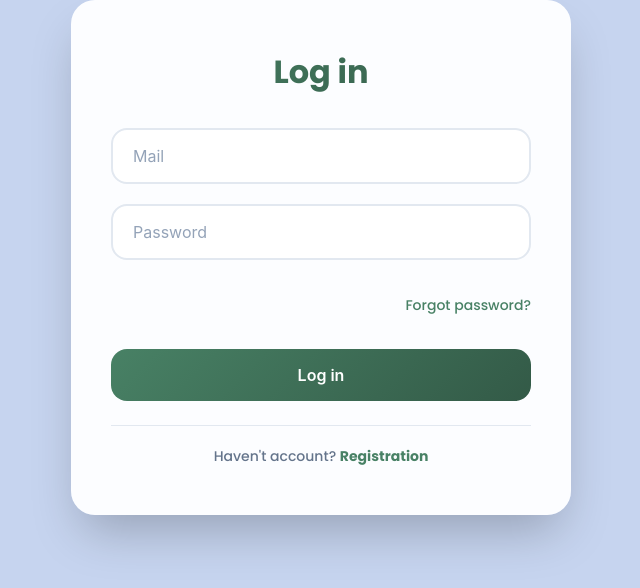
After one commit to Hiroto321/Motorcycle_kawasaki_dillership, a Flask app: page /login in a window 1280 px wide. The commit adds this page. Shown: the top 588 px of the page, without its empty margins (319-959 px from the left). Run offline with Flask 3, Linux system fonts and the light colour scheme; some libraries are stand-ins or nearby versions.

Commit message:
feat: add user registration with PostgreSQL database

```diff
--- a/flask_app/app.py
+++ b/flask_app/app.py
@@ -1,67 +1,105 @@
-from flask import Flask, render_template, request, redirect, url_for, session, jsonify
+from flask import Flask, render_template, request, redirect, url_for, session, flash
+from database import register_user, login_user, get_user_by_id
 from functools import wraps
 import os
 from dotenv import load_dotenv
 
 load_dotenv()
 
-app = Flask(__name__)
+app = Flask(__name__)  # ← ИСПРАВЛЕНО: было Flask(name)
 app.secret_key = os.getenv('SECRET_KEY', 'dev-secret-key')
 
-# Декоратор для проверки авторизации
+
+# ============================================
+# ДЕКОРАТОР ДЛЯ ЗАЩИТЫ РОУТОВ
+# ============================================
+
 def login_required(f):
     @wraps(f)
     def decorated_function(*args, **kwargs):
         if 'user_id' not in session:
+            flash('Пожалуйста, войдите в систему', 'warning')
             return redirect(url_for('login'))
         return f(*args, **kwargs)
     return decorated_function
 
 
+# ============================================
+# РОУТЫ
+# ============================================
+
 @app.route('/')
 def index():
+    """Главная страница"""
     return render_template('index.html')
 
-# Страница входа
-@app.route('/login', methods=['GET', 'POST'])
-def login():
-    if request.method == 'POST':
-        email = request.form.get('email')
-        password = request.form.get('password')
 
-        # ВРЕМЕННО: простой вход (потом будет проверка в БД)
-        if email and password:
-            session['user_id'] = 1
-            session['username'] = email.split('@')[0]
-            return redirect(url_for('index'))
-
-    return render_template('login.html')
-
-# Страница регистрации
 @app.route('/register', methods=['GET', 'POST'])
 def register():
+    """Страница регистрации"""
     if request.method == 'POST':
         username = request.form.get('username')
         email = request.form.get('email')
         password = request.form.get('password')
 
-        # ВРЕМЕННО: простая регистрация (потом будет запись в БД)
-        if username and email and password:
-            return redirect(url_for('login'))
+        if not username or not email or not password:
+            flash('Все поля обязательны', 'error')
+            return redirect(url_for('register'))
+
+        user_id = register_user(username, email, password)
+
+        if user_id:
+            flash('Регистрация успешна! Добро пожаловать!', 'success')
+            # ← Перебрасываем на главную после регистрации
+            return redirect(url_for('index'))
+        else:
+            flash('Ошибка регистрации. Возможно, email уже занят.', 'error')
+            return redirect(url_for('register'))
 
     return render_template('register.html')
 
-# Выход
+
+@app.route('/login', methods=['GET', 'POST'])
+def login():
+    """Страница входа"""
+    if request.method == 'POST':
+        email = request.form.get('email')
+        password = request.form.get('password')
+
+        user = login_user(email, password)
+
+        if user:
+            session['user_id'] = user['id']
+            session['username'] = user['username']
+
+            flash(f'Добро пожаловать, {user["username"]}!', 'success')
+            return redirect(url_for('index'))
+        else:
+            flash('Неверный email или пароль', 'error')
+            return redirect(url_for('login'))
+
+    return render_template('login.html')
+
+
 @app.route('/logout')
 def logout():
+    """Выход из системы"""
     session.clear()
+    flash('Вы вышли из системы', 'info')
     return redirect(url_for('index'))
 
-# Профиль пользователя (защищённый роут)
+
 @app.route('/profile')
 @login_required
 def profile():
-    return render_template('profile.html', username=session.get('username'))
+    """Страница профиля"""
+    user = get_user_by_id(session['user_id'])
+    return render_template('profile.html', user=user)
 
-if __name__ == '__main__':
+
+# ============================================
+# ЗАПУСК
+# ============================================
+
+if __name__ == '__main__':  # ← ИСПРАВЛЕНО: было if name == 'main':
     app.run(debug=True, port=5000)
--- a/flask_app/static/css/style.css
+++ b/flask_app/static/css/style.css
@@ -0,0 +1,350 @@
+/* ============================================
+   ОБЩИЕ СТИЛИ (из всех файлов)
+   ============================================ */
+
+@import url('https://fonts.googleapis.com/css2?family=Poppins:wght@400;500;700;800&display=swap');
+
+* {
+    margin: 0;
+    padding: 0;
+    box-sizing: border-box;
+}
+
+body {
+    font-family: "Poppins", sans-serif;
+    font-weight: 400;
+    color: #ffffff;
+    font-size: 16px;
+    background-color: #c6d4ef;
+}
+
+a {
+    text-decoration: none;
+}
+
+img {
+    max-width: 100%;
+}
+
+.wrapper {
+    width: 100%;
+}
+
+.container {
+    width: 1400px;
+    margin: 0 auto;
+}
+
+/* ============================================
+   HEADER & NAVIGATION (из index.css)
+   ============================================ */
+
+header {
+    padding: 50px 0;
+}
+
+header .logo {
+    text-transform: uppercase;
+    font-size: 29px;
+    font-weight: 800;
+}
+
+header nav {
+    float: right;
+    width: 50%;
+}
+
+header nav ul {
+    list-style: none;
+    display: flex;
+    justify-content: space-between;
+    z-index: 2;
+    position: relative;
+}
+
+header nav ul li {
+    display: inline-block;
+}
+
+header nav ul li a {
+    color: #ffffff;
+}
+
+header nav ul li.active::after {
+    content: '';
+    display: block;
+    width: 40px;
+    height: 5px;
+    background: #488165;
+    border-radius: 10px;
+}
+
+header nav ul li:not(.active):not(.btn) a:hover {
+    border-bottom: 5px solid #488165;
+}
+
+header nav ul li.btn a {
+    background: #488165;
+    padding: 5px 17px;
+    border-radius: 5px;
+    transition: all 500ms ease;
+}
+
+header nav ul li.btn a:hover {
+    background: #335a47;
+}
+
+/* ============================================
+   HERO SECTION (из index.css)
+   ============================================ */
+
+.hero {
+    padding-bottom: 100px;
+    position: relative;
+    z-index: 1;
+}
+
+.hero--info {
+    width: 530px;
+    padding-top: 70px;
+}
+
+.hero--info h2 {
+    color: #488165;
+    font-size: 50px;
+    font-weight: 600;
+}
+
+.hero--info h1 {
+    font-size: 20px;
+    font-weight: 600;
+}
+
+.hero--info p {
+    font-weight: 500;
+    line-height: 170%;
+    margin: 30px 0;
+}
+
+.hero--info .btn {
+    background: #488165;
+    color: white;
+    border-radius: 50px;
+    padding: 15px 30px;
+    border: 0;
+    transition: all 500ms ease;
+    font-size: 18px;
+}
+
+.hero--info .btn:hover {
+    cursor: pointer;
+    transform: scale(1.1);
+}
+
+.hero img {
+    position: absolute;
+    top: 0px;
+    right: 0px;
+}
+
+/* ============================================
+   ФОРМЫ (из login.css и register.css)
+   ============================================ */
+
+main {
+    width: 100%;
+    display: flex;
+    justify-content: center;
+    align-items: center;
+    position: relative;
+}
+
+.login-form-container,
+.register-form-container {
+    background: rgba(255, 255, 255, 0.95);
+    backdrop-filter: blur(10px);
+    border-radius: 24px;
+    padding: 48px 40px;
+    width: 100%;
+    max-width: 500px;
+    box-shadow: 0 25px 50px -12px rgba(0, 0, 0, 0.25);
+    animation: fadeInUp 0.6s ease-out;
+    position: relative;
+    z-index: 1;
+}
+
+.form-title {
+    font-size: 32px;
+    font-weight: 700;
+    text-align: center;
+    margin-bottom: 32px;
+    background: linear-gradient(135deg, #488165 0%, #335a47 100%);
+    -webkit-background-clip: text;
+    background-clip: text;
+    color: transparent;
+}
+
+.form-fields {
+    display: flex;
+    flex-direction: column;
+    gap: 20px;
+    margin-bottom: 32px;
+}
+
+.form-field {
+    width: 100%;
+}
+
+.form-field input {
+    width: 100%;
+    padding: 16px 20px;
+    font-size: 16px;
+    font-family: "Inter", sans-serif;
+    border: 2px solid #e2e8f0;
+    border-radius: 16px;
+    background: white;
+    transition: all 0.3s ease;
+    outline: none;
+}
+
+.form-field input:focus {
+    border-color: #488165;
+    box-shadow: 0 0 0 4px rgba(72, 129, 101, 0.1);
+}
+
+.form-field input::placeholder {
+    color: #94a3b8;
+    font-weight: 400;
+}
+
+/* Кнопки форм */
+.form_buttons,
+.form_butons {
+    text-align: center;
+}
+
+.button {
+    width: 100%;
+    padding: 16px 32px;
+    font-size: 16px;
+    font-weight: 600;
+    font-family: "Inter", sans-serif;
+    color: white;
+    background: linear-gradient(135deg, #488165 0%, #335a47 100%);
+    border: none;
+    border-radius: 16px;
+    cursor: pointer;
+    transition: all 0.3s ease;
+    position: relative;
+    overflow: hidden;
+}
+
+.button::before {
+    content: '';
+    position: absolute;
+    top: 0;
+    left: -100%;
+    width: 100%;
+    height: 100%;
+    background: linear-gradient(90deg, transparent, rgba(255, 255, 255, 0.2), transparent);
+    transition: left 0.5s ease;
+}
+
+.button:hover::before {
+    left: 100%;
+}
+
+.button:hover {
+    transform: translateY(-2px);
+    box-shadow: 0 10px 20px -5px rgba(72, 129, 101, 0.4);
+}
+
+.button:active {
+    transform: translateY(0);
+}
+
+/* Ссылки в формах */
+.forgot-password {
+    text-align: right;
+    margin-bottom: 32px;
+}
+
+.forgot-link {
+    color: #488165;
+    text-decoration: none;
+    font-size: 14px;
+    font-weight: 500;
+    transition: all 0.3s ease;
+    position: relative;
+}
+
+.forgot-link::after {
+    content: '';
+    position: absolute;
+    bottom: -2px;
+    left: 0;
+    width: 0;
+    height: 2px;
+    background: #488165;
+    transition: width 0.3s ease;
+}
+
+.forgot-link:hover::after {
+    width: 100%;
+}
+
+.forgot-link:hover {
+    color: #2d5a44;
+}
+
+.register-link {
+    text-align: center;
+    margin-top: 24px;
+    padding-top: 20px;
+    border-top: 1px solid #e2e8f0;
+}
+
+.register-link p {
+    color: #64748b;
+    font-size: 14px;
+    font-weight: 500;
+}
+
+.register-link a {
+    color: #488165;
+    text-decoration: none;
+    font-weight: 600;
+    transition: all 0.3s ease;
+    position: relative;
+}
+
+.register-link a::after {
+    content: '';
+    position: absolute;
+    bottom: -2px;
+    left: 0;
+    width: 0;
+    height: 2px;
+    background: #488165;
+    transition: width 0.3s ease;
+}
+
+.register-link a:hover::after {
+    width: 100%;
+}
+
+.register-link a:hover {
+    color: #2d5a44;
+}
+
+/* Анимации */
+@keyframes fadeInUp {
+    from {
+        opacity: 0;
+        transform: translateY(30px);
+    }
+    to {
+        opacity: 1;
+        transform: translateY(0);
+    }
+}
--- /dev/null
+++ b/flask_app/templates/login.html
@@ -0,0 +1,34 @@
+<!DOCTYPE html>
+<html lang="ru">
+<head>
+    <meta charset="UTF-8">
+    <meta name="viewport" content="width=device-width, initial-scale=1.0">
+    <title>Login</title>
+     <link rel="stylesheet" href="{{ url_for('static', filename='css/style.css') }}">
+</head>
+<body>
+    <main>
+        <div class="circle"></div>
+        <div class="login-form-container">
+            <h1 class="form-title">Log in</h1>
+            <div class="form-fields">
+                <div class="form-field">
+                    <input type="email" placeholder="Mail">
+                </div>
+                <div class="form-field">
+                    <input type="password" placeholder="Password">
+                </div>
+            </div>
+            <div class="forgot-password">
+                <a href="#" class="forgot-link">Forgot password?</a>
+            </div>
+            <div class="form_buttons">
+                <button class="button">Log in</button>
+            </div>
+            <div class="register-link">
+                <p>Haven't account? <a href="/Motorcycle_kawasaki_dillership/flask_app/templates/register.html">Registration</a></p>
+            </div>
+        </div>
+    </main>
+</body>
+</html>
```
Also changed, not shown: flask_app/database.py (+141 -0 lines), flask_app/templates/index.html (+25 -41 lines), flask_app/templates/register.html (added, +47 -0 lines).
